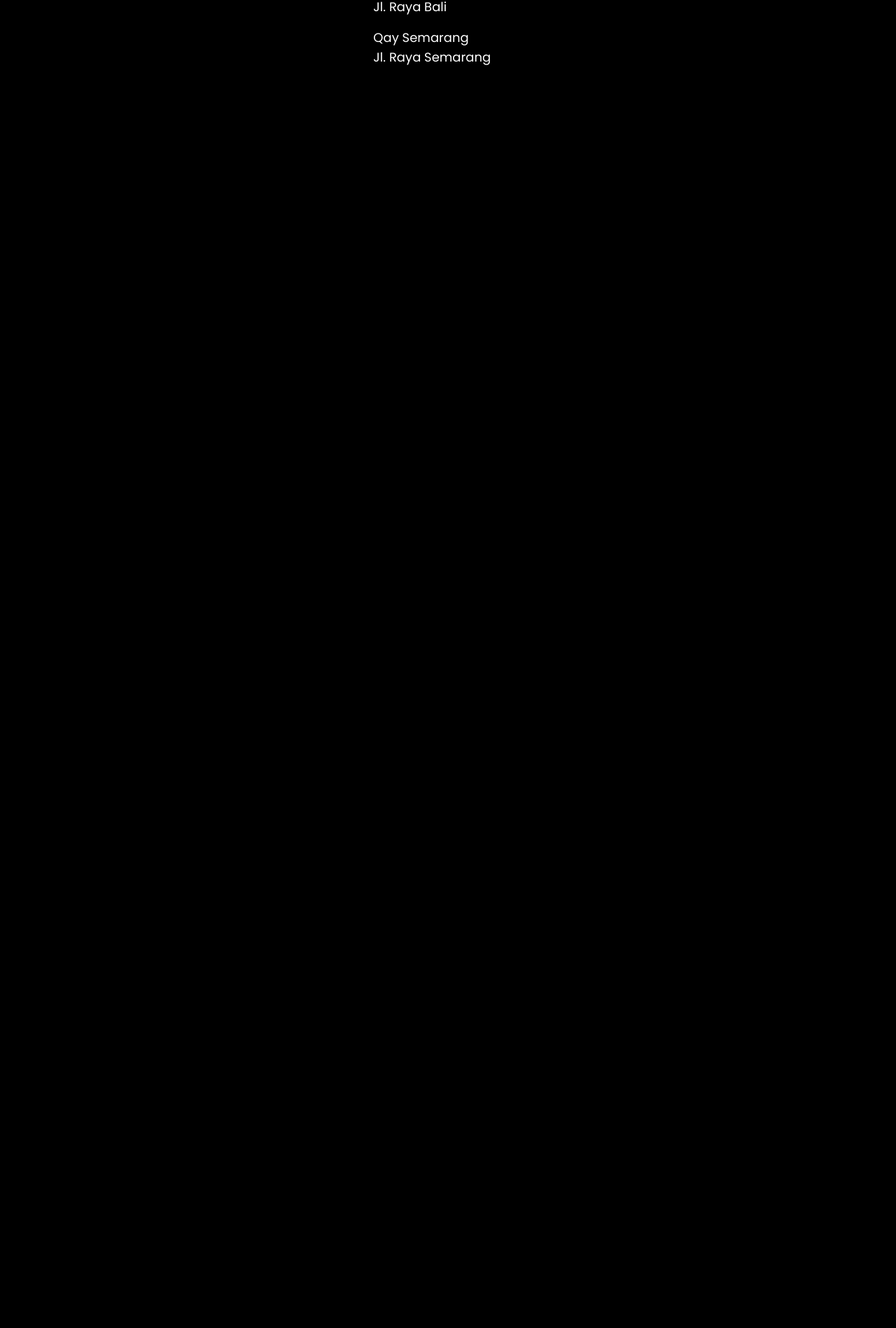
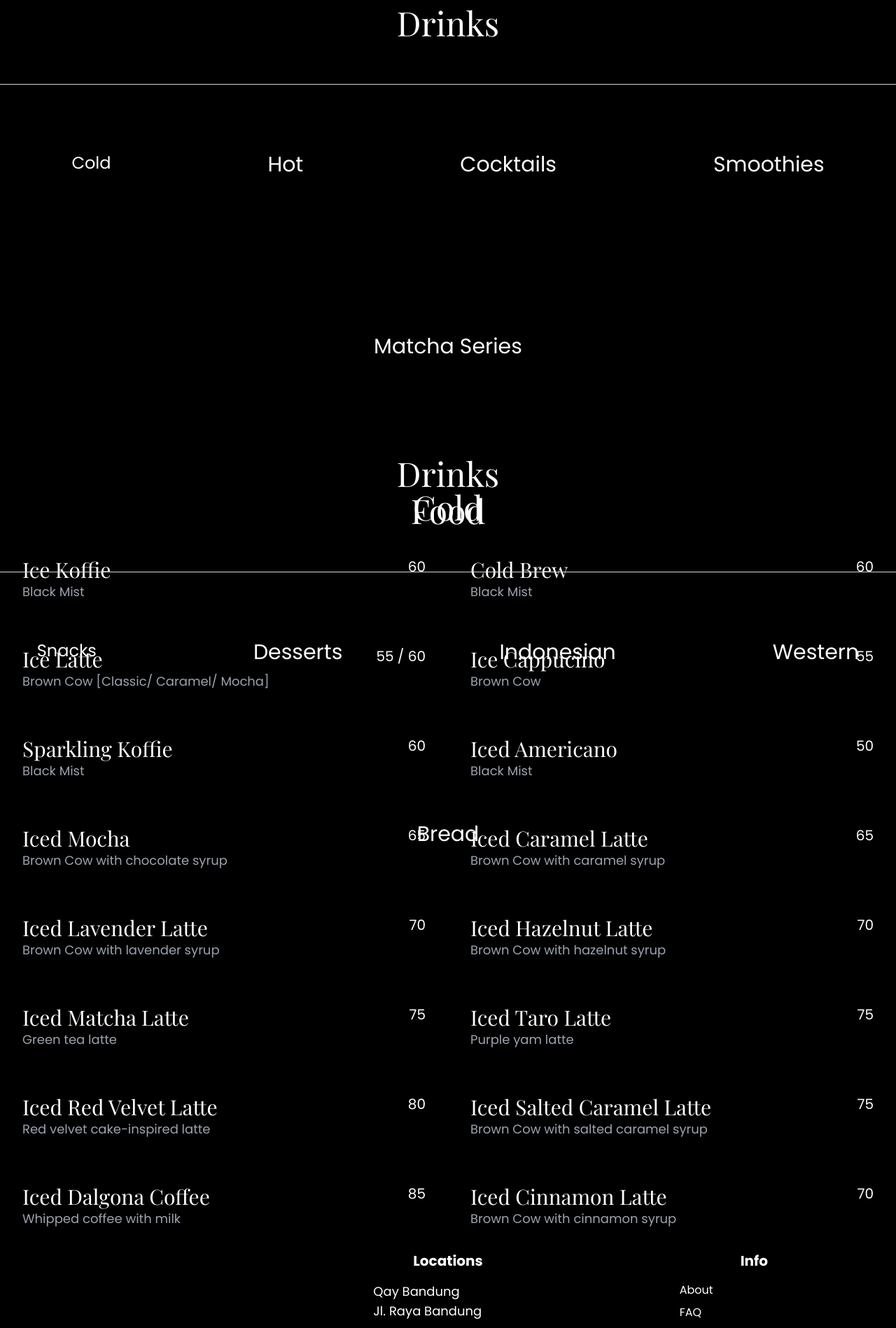
Before and after one commit to fickyfebrian/qaycoffee, a React (Vite) app: page /menu in a window 1280 px wide. Shown: the part 420-2318 px from the top of the page at 70% size. Before the commit the page ends 800 px from the top, so only its background shows below. Built offline with nearby package versions, Linux system fonts and the light colour scheme; a web font is replaced by a local one.

Commit message:
update: page menu

```diff
--- /dev/null
+++ b/public/menu.json
@@ -0,0 +1,134 @@
+{
+    "categories": [
+      {
+        "category": "Cold",
+        "items": [
+          {
+            "name": "Ice Koffie",
+            "description": "Black Mist",
+            "price": "60"
+          },
+          {
+            "name": "Cold Brew",
+            "description": "Black Mist",
+            "price": "60"
+          },
+          {
+            "name": "Ice Latte",
+            "description": "Brown Cow [Classic/ Caramel/ Mocha]",
+            "price": "55 / 60"
+          },
+          {
+            "name": "Ice Cappucino",
+            "description": "Brown Cow",
+            "price": "55"
+          },
+          {
+            "name": "Sparkling Koffie",
+            "description": "Black Mist",
+            "price": "60"
+          }
+        ]
+      },
+      {
+        "category": "Hot",
+        "items": [
+          {
+            "name": "Hot Cappuccino",
+            "description": "Brown Cow",
+            "price": "50"
+          },
+          {
+            "name": "Hot Latte",
+            "description": "Brown Cow [Classic/ Caramel/ Mocha]",
+            "price": "50"
+          }
+        ]
+      },
+      {
+        "category": "Tea",
+        "items": [
+          {
+            "name": "Green Tea",
+            "description": "Fresh Leaves",
+            "price": "40"
+          },
+          {
+            "name": "Black Tea",
+            "description": "Strong Brew",
+            "price": "35"
+          }
+        ]
+      },
+      {
+        "category": "Sparkling",
+        "items": [
+          {
+            "name": "Sparkling Water",
+            "description": "Lemon Flavor",
+            "price": "30"
+          }
+        ]
+      },
+      {
+        "category": "Mocktail",
+        "items": [
+          {
+            "name": "Virgin Mojito",
+            "description": "Lime and Mint",
+            "price": "55"
+          }
+        ]
+      },
+      {
+        "category": "Dessert",
+        "items": [
+          {
+            "name": "Chocolate Cake",
+            "description": "Rich and Creamy",
+            "price": "45"
+          }
+        ]
+      },
+      {
+        "category": "Beverage",
+        "items": [
+          {
+            "name": "Orange Juice",
+            "description": "Freshly Squeezed",
+            "price": "25"
+          }
+        ]
+      },
+      {
+        "category": "Indonesian",
+        "items": [
+          {
+            "name": "Nasi Goreng",
+            "description": "Fried Rice with Chicken",
+            "price": "35"
+          }
+        ]
+      },
+      {
+        "category": "Western",
+        "items": [
+          {
+            "name": "Pasta Carbonara",
+            "description": "Creamy Sauce with Bacon",
+            "price": "50"
+          }
+        ]
+      },
+      {
+        "category": "Steak",
+        "items": [
+          {
+            "name": "Ribeye Steak",
+            "description": "Juicy and Tender",
+            "price": "120"
+          }
+        ]
+      }
+    ]
+  }
--- /dev/null
+++ b/public/menu/cold.json
@@ -0,0 +1,85 @@
+{
+    "category": "Cold",
+    "items": [
+      {
+        "name": "Ice Koffie",
+        "description": "Black Mist",
+        "price": "60"
+      },
+      {
+        "name": "Cold Brew",
+        "description": "Black Mist",
+        "price": "60"
+      },
+      {
+        "name": "Ice Latte",
+        "description": "Brown Cow [Classic/ Caramel/ Mocha]",
+        "price": "55 / 60"
+      },
+      {
+        "name": "Ice Cappucino",
+        "description": "Brown Cow",
+        "price": "55"
+      },
+      {
+        "name": "Sparkling Koffie",
+        "description": "Black Mist",
+        "price": "60"
+      },
+      {
+        "name": "Iced Americano",
+        "description": "Black Mist",
+        "price": "50"
+      },
+      {
+        "name": "Iced Mocha",
+        "description": "Brown Cow with chocolate syrup",
+        "price": "65"
+      },
+      {
+        "name": "Iced Caramel Latte",
+        "description": "Brown Cow with caramel syrup",
+        "price": "65"
+      },
+      {
+        "name": "Iced Lavender Latte",
+        "description": "Brown Cow with lavender syrup",
+        "price": "70"
+      },
+      {
+        "name": "Iced Hazelnut Latte",
+        "description": "Brown Cow with hazelnut syrup",
+        "price": "70"
+      },
+      {
+        "name": "Iced Matcha Latte",
+        "description": "Green tea latte",
+        "price": "75"
+      },
+      {
+        "name": "Iced Taro Latte",
+        "description": "Purple yam latte",
+        "price": "75"
+      },
+      {
+        "name": "Iced Red Velvet Latte",
+        "description": "Red velvet cake-inspired latte",
+        "price": "80"
+      },
+      {
+        "name": "Iced Salted Caramel Latte",
+        "description": "Brown Cow with salted caramel syrup",
+        "price": "75"
+      },
+      {
+        "name": "Iced Dalgona Coffee",
+        "description": "Whipped coffee with milk",
+        "price": "85"
+      },
+      {
+        "name": "Iced Cinnamon Latte",
+        "description": "Brown Cow with cinnamon syrup",
+        "price": "70"
+      }
+    ]
+  }
--- a/src/components/carousel/index.jsx
+++ b/src/components/carousel/index.jsx
@@ -18,7 +18,7 @@ export default function Carousel() {
   }, []);
 
   return (
-    <div className="pt-24">
+    <div className="pt-0">
       {images.length > 0 ? (
         <Swiper
           spaceBetween={50}
@@ -31,7 +31,7 @@ export default function Carousel() {
         >
           {images.map((item, index) => (
             <SwiperSlide key={index}>
-              <div className="w-full h-[520px] sm:h-[400px] md:h-[550px] lg:h-[1000px] flex justify-center items-center overflow-hidden">
+              <div className="w-full h-[520px] sm:h-[400px] md:h-[550px] lg:h-[950px] flex justify-center items-center overflow-hidden">
                 <img
                   src={item.image}
                   alt={`Slide ${index}`}
--- a/src/components/footer/index.jsx
+++ b/src/components/footer/index.jsx
@@ -66,6 +66,11 @@ export default function Footer() {
           </div>
         </div>
       </div>
+      <div className="mt-4 border-t border-gray-300 pt-4 w-full flex flex-col items-center">
+        <a href="#" className="text-l text-white">
+          Copyright © 2024 Qaycoffee. All Rights Reserved
+        </a>
+      </div>
     </footer>
   );
 }
--- /dev/null
+++ b/src/components/menu/menu.jsx
@@ -0,0 +1,50 @@
+import React from "react";
+
+export default function MenuHeader() {
+  return (
+    <div className="relative h-screen mx-auto">
+      <div className="flex flex-col items-center justify-center">
+        <div className="text-6xl font-playfair px-12 py-12">Menu</div>
+        <div className="text-5xl font-playfair px-12 pt-28 pb-12">Drinks</div>
+        <div className="mt-4 border-t border-gray-300 pt-4 w-full max-w-[1700px] flex flex-col items-center">
+          <div className="py-20 flex flex-wrap justify-center gap-8 sm:gap-4 md:gap-36 lg:gap-56">
+            <a href="#cold" className="text-2xl font-poppins hover:uppercase">
+              Cold
+            </a>
+            <a href="#hot" className="text-3xl font-poppins hover:uppercase">
+              Hot
+            </a>
+            <a href="#cocktails" className="text-3xl font-poppins hover:uppercase">
+              Cocktails
+            </a>
+            <a href="#smoothies" className="text-3xl font-poppins hover:uppercase">
+              Smoothies
+            </a>
+            <a href="#matcha" className="text-3xl font-poppins hover:uppercase">
+              Matcha Series
+            </a>
+          </div>
+        </div>
+        <div className="text-5xl font-playfair px-12 pt-28 pb-12">Food</div>
+        <div className="mt-4 border-t border-gray-300 pt-4 w-full max-w-[1700px] flex flex-col items-center"></div>
+        <div className="py-20 flex flex-wrap justify-center gap-8 sm:gap-4 md:gap-36 lg:gap-56">
+          <a href="#snacks" className="text-2xl font-poppins hover:uppercase">
+            Snacks
+          </a>
+          <a href="#desserts" className="text-3xl font-poppins hover:uppercase">
+            Desserts
+          </a>
+          <a href="#indonesian" className="text-3xl font-poppins hover:uppercase">
+            Indonesian
+          </a>
+          <a href="#western" className="text-3xl font-poppins hover:uppercase">
+            Western
+          </a>
+          <a href="#bread" className="text-3xl font-poppins hover:uppercase">
+            Bread
+          </a>
+        </div>
+      </div>
+    </div>
+  );
+}
--- a/src/pages/menu.jsx
+++ b/src/pages/menu.jsx
@@ -1,7 +1,49 @@
-import React from 'react'
+import React, { useEffect, useState } from "react";
+import MenuHeader from "../components/menu/menu";
 
 export default function Menu() {
+  const [coldMenu, setColdMenu] = useState([]); // State untuk menyimpan data cold menu
+
+  useEffect(() => {
+    // Fetch the JSON file from public directory
+    fetch("/menu/cold.json")
+      .then(response => response.json())
+      .then(data => setColdMenu(data.items)) // Assuming the JSON format has "items"
+      .catch(error => console.error("Error fetching menu:", error));
+  }, []);
+
   return (
-    <div>MENU PAGES!</div>
-  )
+    <div className="w-full pt-40">
+      <div>
+        <MenuHeader />
+        <div className="flex justify-center">
+          <div className="text-5xl font-playfair text-center px-12 pt-28 pb-12">
+            Drinks
+            <div id="cold" className="text-5xl font-playfair px-24">Cold</div>
+          </div>
+        </div>
+
+        {/* Menampilkan List Menu Cold */}
+        <div className="flex justify-center">
+          <div className="max-w-7xl w-full px-4 sm:px-6 lg:px-8">
+            {coldMenu.length > 0 ? (
+              <div className="grid grid-cols-1 md:grid-cols-2 gap-16">
+                {coldMenu.map((item, index) => (
+                  <div key={index} className="flex justify-between items-start">
+                    <div>
+                      <h2 className="text-3xl font-playfair">{item.name}</h2>
+                      <p className="text-lg font-poppins text-gray-400">{item.description}</p>
+                    </div>
+                    <span className="text-xl font-poppins">{item.price}</span>
+                  </div>
+                ))}
+              </div>
+            ) : (
+              <p className="text-center text-lg">Loading menu...</p>
+            )}
+          </div>
+        </div>
+      </div>
+    </div>
+  );
 }
```
Also changed, not shown: src/components/navbar/index.jsx (+7 -3 lines).
